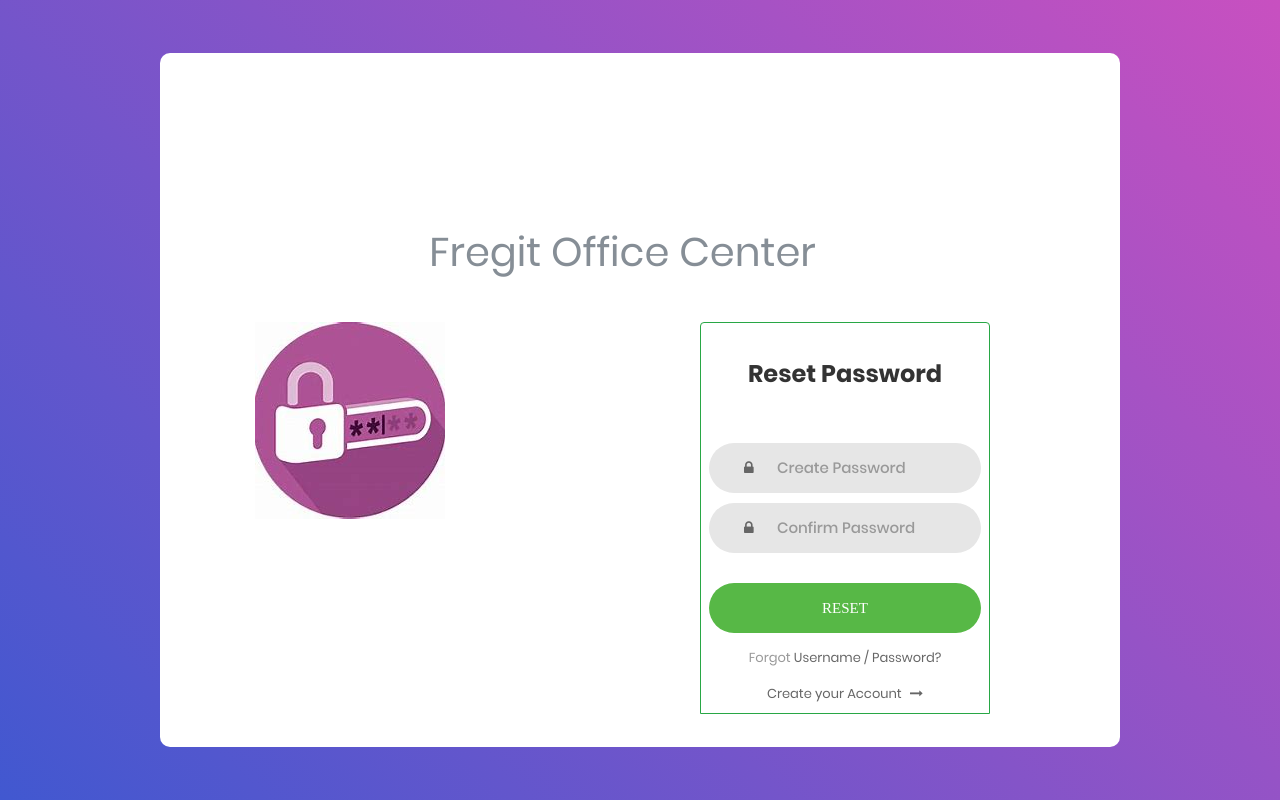
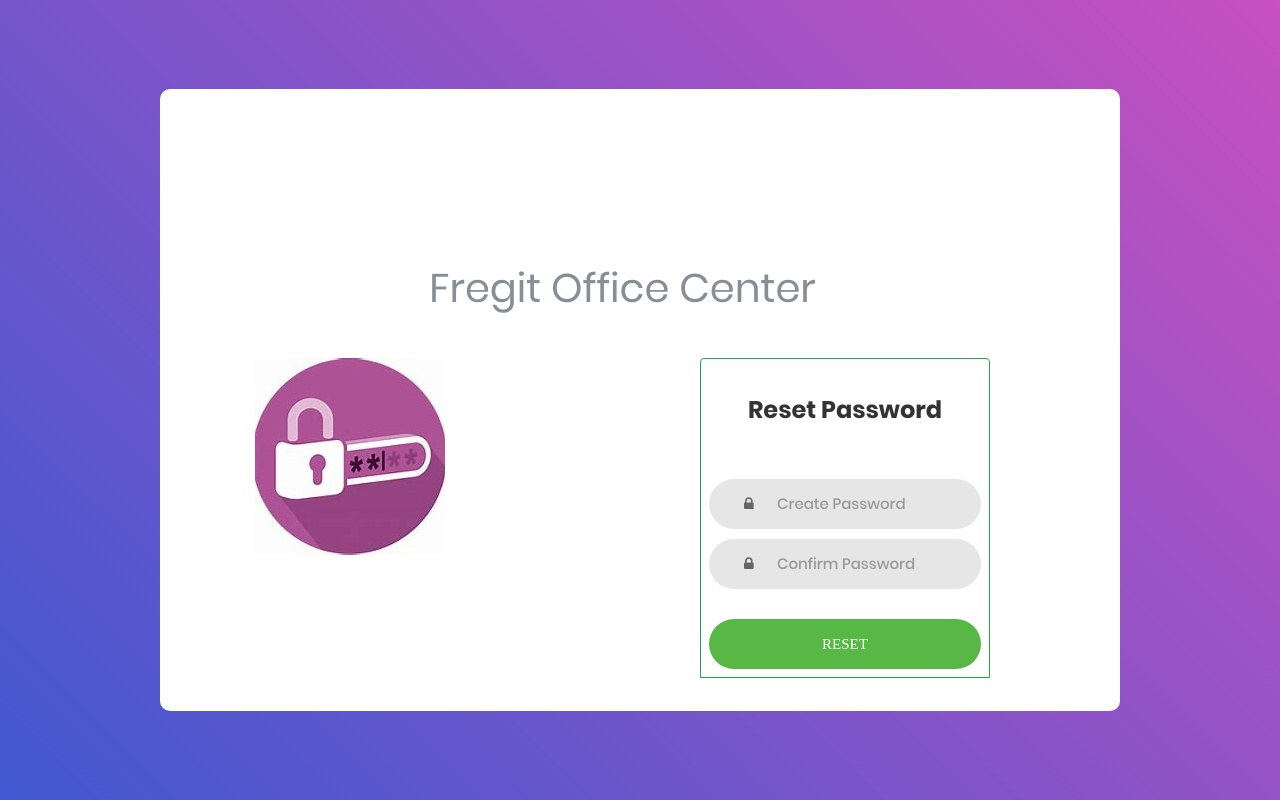
Before and after one commit to MamvotaTake/carpaking, a Django app: page /account/resetPassword in a window 1280 px wide. Run offline with Django 3.2, Linux system fonts and the light colour scheme; some libraries are stand-ins or nearby versions; some web fonts are replaced.

Commit message:
password reset

```diff
--- a/account/views.py
+++ b/account/views.py
@@ -148,7 +148,7 @@ def update_employee(request, pk):
         employee.save()
         return redirect('manager')
     else:
-        messages.error(request, 'User not updated please try again')
+        messages.error(request, 'User is not updated please try again')
     return render(request, 'manager/manager.html')
 
 
@@ -190,7 +190,7 @@ def forgot_password(request):
             send_email.send()
 
             messages.success(request, 'Password reset email has been sent to your email address.')
-            return redirect('login')
+            return redirect('resetPassword')
 
         else:
             messages.error(request, 'Account Does not exist')
--- a/carparking/settings.py
+++ b/carparking/settings.py
@@ -84,7 +84,7 @@ AUTH_USER_MODEL = 'account.Account'
 # DATABASES = {
 #     'default': {
 #         'ENGINE': 'django.db.backends.postgresql',
-#         'NAME': 'carpark_db',
+#         'NAME': 'carpark__db',
 #         'USER': 'postgres',
 #         'PASSWORD': '2Cotx123',
 #         'HOST': 'localhost',
--- a/templates/account/resetPassword.html
+++ b/templates/account/resetPassword.html
@@ -44,21 +44,6 @@
           </button>
         </div>
 
-        <div class="text-center p-t-12">
-						<span class="txt1">
-							Forgot
-						</span>
-          <a class="txt2" href="{% url 'forgot_password' %}">
-            Username / Password?
-          </a>
-        </div>
-
-        <div class="text-center p-t-12">
-          <a class="txt2" href="{% url 'register' %}">
-            Create your Account
-            <i class="fa fa-long-arrow-right m-l-5" aria-hidden="true"></i>
-          </a>
-        </div>
       </form>
     </div>
   </div>
```
